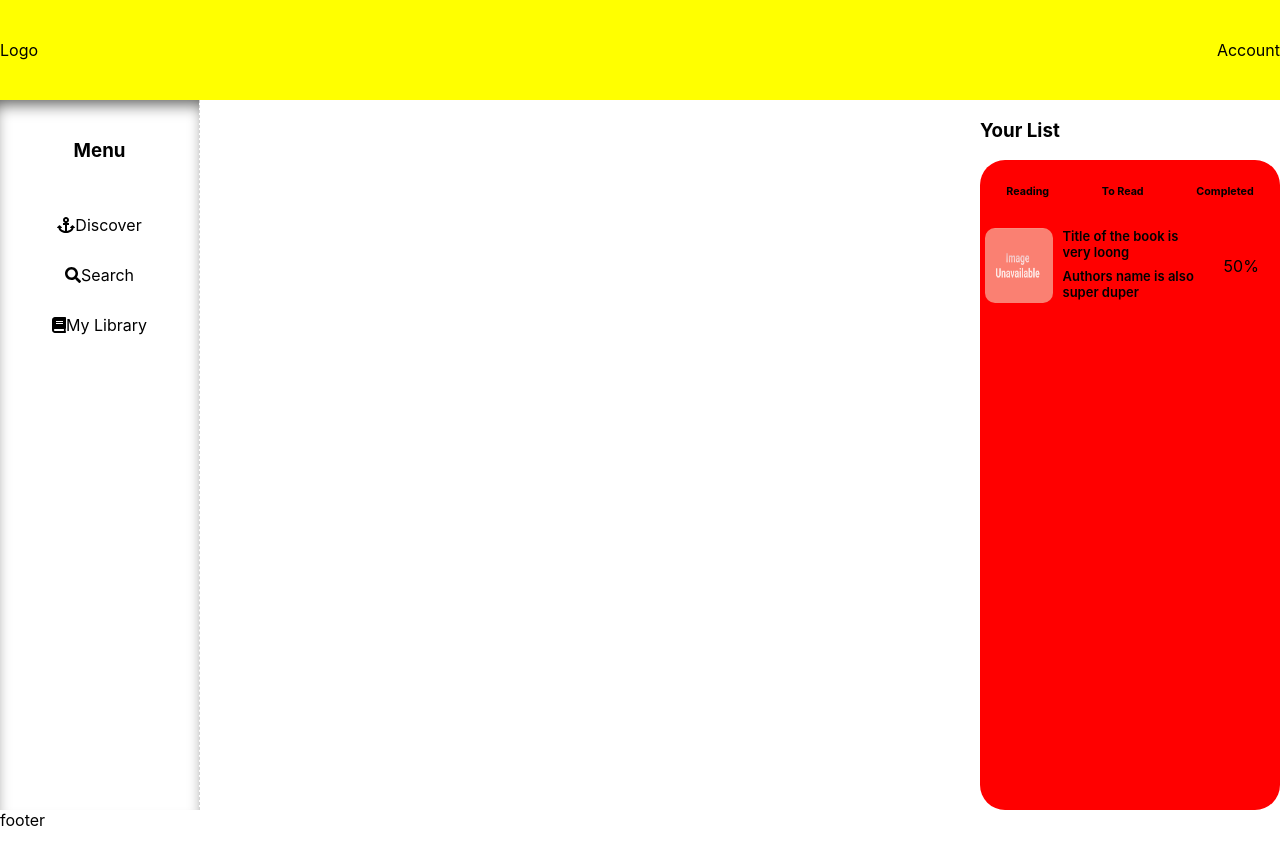
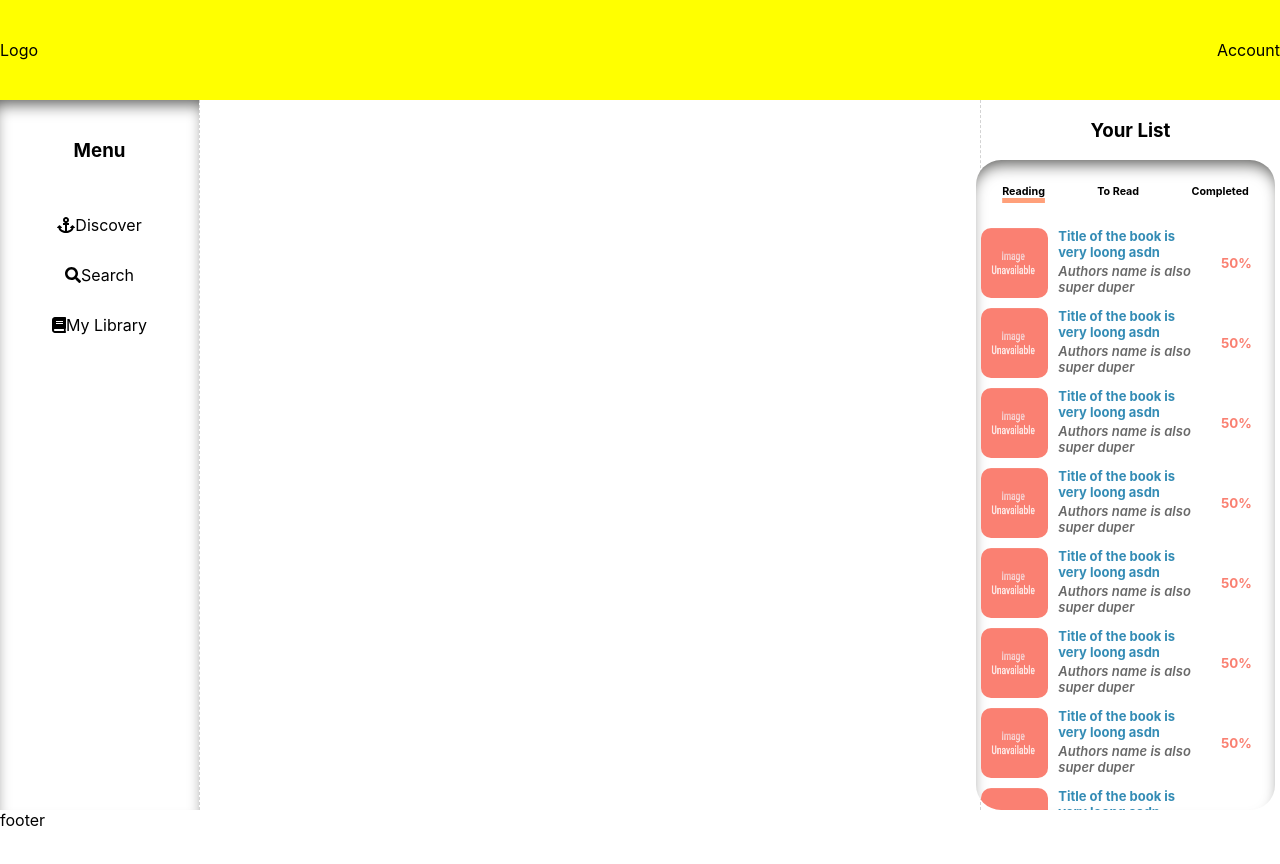
Before and after one commit to darshangit/readify, a Next.js app: page / in a window 1280 px wide. Shown: the top 864 px of the page. Built offline with nearby package versions, Linux system fonts and the light colour scheme; what apollo-link-rest would draw is missing.

Commit message:
Right aside list

```diff
--- a/components/layout/right-menu/RightMenu.js
+++ b/components/layout/right-menu/RightMenu.js
@@ -1,30 +1,69 @@
+import { useContext, useState } from "react";
+import BookContext from "../../../store/book-context";
 import styles from "./RightMenu.module.css";
 
+const renderCards = () => {
+  let i = 0;
+  let cardsList = [];
+  while (i <= 10) {
+    cardsList.push(
+      <div className={styles.single_card}>
+        <img src="404.png" />
+        <div className={styles.middle_portion}>
+          <span className={`${styles.wrap_text} ${styles.title}`}>
+            Title of the book is very loong asdn never endsasd asdasdas
+          </span>
+          <span className={`${styles.wrap_text} ${styles.author}`}>
+            Authors name is also super duper longggggggg
+          </span>
+        </div>
+        <div className={styles.right_portion}>
+          <p>50%</p>
+        </div>
+      </div>
+    );
+    i++;
+  }
+
+  return cardsList;
+};
+
 const RightMenu = (props) => {
+  let [type, setType] = useState("Reading");
+  const bookContext = useContext(BookContext);
+
+  const headingClickedHandler = (type) => {
+    setType(type);
+    bookContext.getBooks(type);
+  };
+
   return (
     <div className={styles.aside_right}>
       <h3>Your List</h3>
       <div className={styles.card}>
         <div className={styles.card_heading}>
-          <h6>Reading</h6>
-          <h6>To Read</h6>
-          <h6>Completed</h6>
+          <h6
+            onClick={headingClickedHandler.bind(null, "Reading")}
+            className={type === "Reading" ? styles.card_heading_decoration : ""}
+          >
+            Reading
+          </h6>
+          <h6
+            onClick={headingClickedHandler.bind(null, "To_Read")}
+            className={type === "To_Read" ? styles.card_heading_decoration : ""}
+          >
+            To Read
+          </h6>
+          <h6
+            onClick={headingClickedHandler.bind(null, "Completed")}
+            className={
+              type === "Completed" ? styles.card_heading_decoration : ""
+            }
+          >
+            Completed
+          </h6>
         </div>
-
-        <div className={styles.single_card}>
-          <img src="404.png" />
-          <div className={styles.middle_portion}>
-            <span className={styles.wrap_text}>
-              Title of the book is very loong
-            </span>
-            <span className={styles.wrap_text}>
-              Authors name is also super duper longggggggg
-            </span>
-          </div>
-          <div className={styles.right_portion}>
-            <p>50%</p>
-          </div>
-        </div>
+        {renderCards()}
       </div>
     </div>
   );
--- a/components/layout/right-menu/RightMenu.module.css
+++ b/components/layout/right-menu/RightMenu.module.css
@@ -1,14 +1,20 @@
 .aside_right {
   grid-area: ra;
   grid-auto-flow: 140px;
+  display: flex;
+  flex-direction: column;
+  align-items: center;
+  border-left: 1px dashed lightgray;
 }
 
 .card {
-  background-color: red;
+  background-color: white;
   width: 100%;
   height: 650px;
   border-radius: 25px;
   margin-right: 10px;
+  box-shadow: inset 0 10px 16px -6px #585856;
+  overflow: scroll;
 }
 
 .card img {
@@ -20,24 +26,29 @@
 .card_heading {
   display: flex;
   justify-content: space-around;
+  cursor: pointer;
+}
+
+.card_heading_decoration {
+  text-decoration: underline;
+  text-decoration-thickness: 5px;
+  text-decoration-color: lightsalmon;
 }
 
 .single_card {
   display: grid;
   padding: 5px;
   grid-template-columns: [col-start] 1fr [col-2] 2fr [col-3] 1fr [col-end];
-  grid-auto-rows: 75px;
+  grid-auto-rows: 70px;
   grid-template-areas: "image details extra";
   gap: 10px;
+  cursor: pointer;
 }
 
 .wrap_text {
   height: 35px;
   overflow: hidden;
-  font-size: small;
   text-overflow: ellipsis;
-  font-size: small;
-  font-weight: 600;
 }
 
 .middle_portion {
@@ -51,3 +62,22 @@
   align-items: center;
   justify-content: center;
 }
+
+.right_portion p {
+  font-size: smaller;
+  font-weight: bolder;
+  color: salmon;
+}
+
+.author {
+  font-size: small;
+  font-style: oblique;
+  color: dimgrey;
+  font-weight: 600;
+}
+
+.title {
+  font-weight: bold;
+  font-size: small;
+  color: #348cb5;
+}
--- a/components/search/SearchContainer/Search.module.css
+++ b/components/search/SearchContainer/Search.module.css
@@ -7,7 +7,7 @@
 .book_container {
   display: grid;
   grid-template-columns: repeat(auto-fit, minmax(200px, 1fr));
-  grid-auto-rows: 240px;
+  grid-auto-rows: minmax(240px, auto);
 
   /* flex-flow: row wrap;
       align-items: center; */
--- a/pages/index.jsx
+++ b/pages/index.jsx
@@ -3,6 +3,7 @@ import MainBook from "../components/UI/book/main-book";
 import Layout from "../components/layout/Layout";
 import Search from "../components/search/SearchForm";
 import styles from "./index.module.css";
+import Head from 'next/head'
 
 export const Home = (props) => {
   return null;
--- a/store/BookProvider.js
+++ b/store/BookProvider.js
@@ -23,11 +23,16 @@ const BookProvider = (props) => {
     console.log("editBookHandler", book);
   };
 
+  const getBooksHandler = (type) => {
+    console.log("getBooksHandler", type);
+  };
+
   const bookContext = {
     books: bookState.books,
     addBook: addBookHandler,
     removeBook: removedBookHandler,
     editBook: editBookHandler,
+    getBooks: getBooksHandler,
   };
 
   return (
--- a/store/book-context.js
+++ b/store/book-context.js
@@ -5,6 +5,7 @@ const BookContext = React.createContext({
   addBook: (book, type) => {},
   removeBook: (id, type) => {},
   editBook: (book, type) => {},
+  getBooks: (type) => {},
 });
 
 export default BookContext;
```
